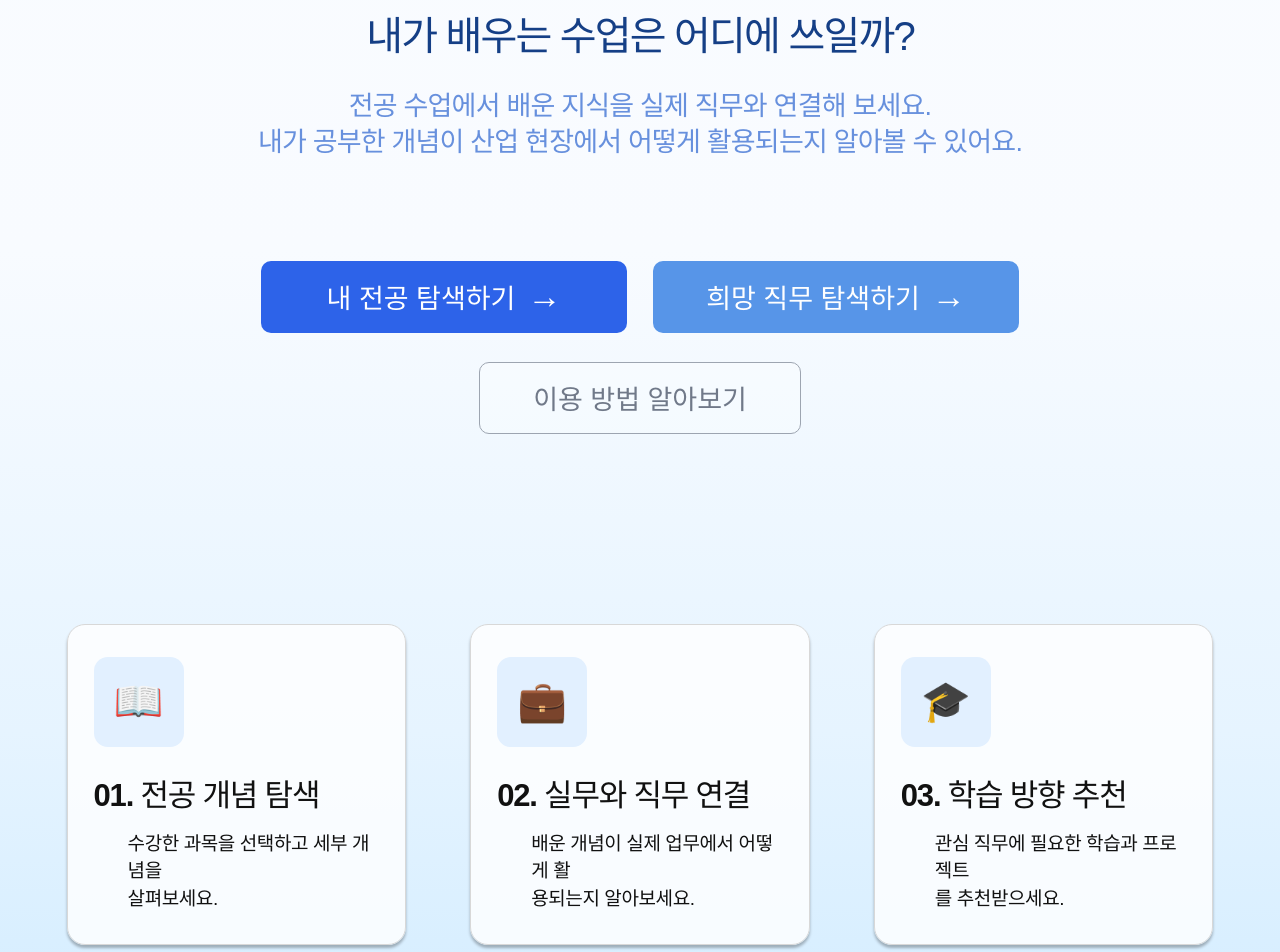
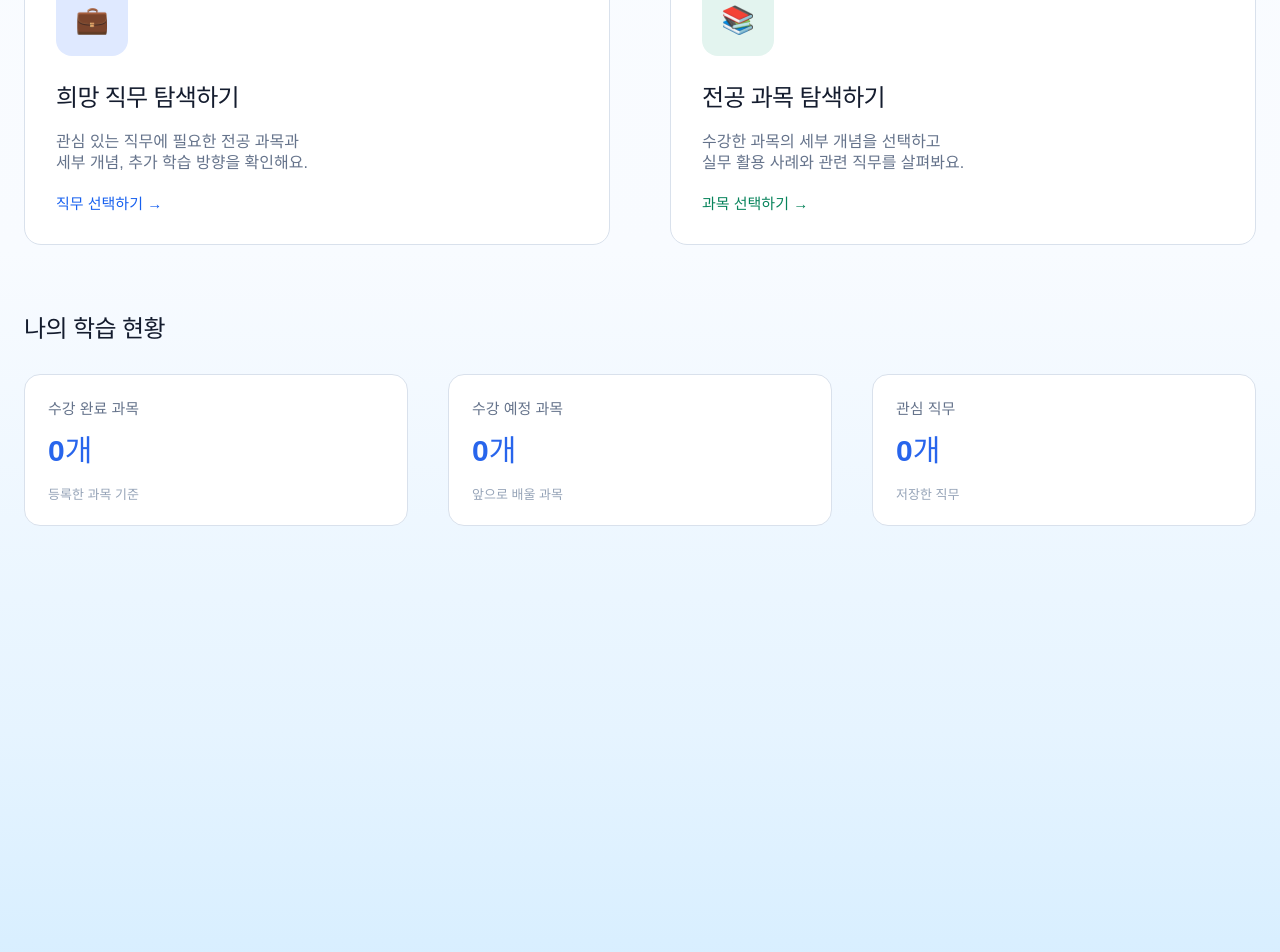
Before and after one commit to gukmiseung/Class2Career, a React (Vite) app in the folder frontend/: page / in a window 1280 px wide. Shown: the part 400-1352 px from the top of the page. Built offline with nearby package versions, Linux system fonts and the light colour scheme.

Commit message:
feat: open dashboard as initial screen

```diff
--- a/frontend/src/App.tsx
+++ b/frontend/src/App.tsx
@@ -11,12 +11,6 @@ import CourseAddPage from './CourseAddPage'
 import { getCourseConcepts } from './courseConcepts'
 import { courses } from './courses'
 import './App.css'
-
-const features = [
-  { icon: '📖', title: '01. 전공 개념 탐색', description: '수강한 과목을 선택하고 세부 개념을\n살펴보세요.' },
-  { icon: '💼', title: '02. 실무와 직무 연결', description: '배운 개념이 실제 업무에서 어떻게 활\n용되는지 알아보세요.' },
-  { icon: '🎓', title: '03. 학습 방향 추천', description: '관심 직무에 필요한 학습과 프로젝트\n를 추천받으세요.' },
-]
 
 function SiteHeader() {
   return (
@@ -104,7 +98,7 @@ function App() {
   }
 
   return (
-    <div className={`home-page${hash === '#dashboard' || hash === '#career' || hash.startsWith('#career-') || hash.startsWith('#roadmap-') ? ' dashboard-shell' : ''}`}>
+    <div className={`home-page${hash !== '#login' && hash !== '#signup' ? ' dashboard-shell' : ''}`}>
       <SiteHeader />
 
       {hash === '#login' ? (
@@ -120,38 +114,7 @@ function App() {
       ) : hash.startsWith('#roadmap-') ? (
         <RoadmapPage careerName={decodeURIComponent(hash.slice('#roadmap-'.length))} />
       ) : (
-      <main>
-      <section className="hero-section" id="top">
-        <div className="hero-copy">
-          <p className="eyebrow">전공지식과 미래를 연결하다</p>
-          <h1>Class2Career</h1>
-          <h2>내가 배우는 수업은 어디에 쓰일까?</h2>
-          <p className="intro">
-            전공 수업에서 배운 지식을 실제 직무와 연결해 보세요.<br />
-            내가 공부한 개념이 산업 현장에서 어떻게 활용되는지 알아볼 수 있어요.
-          </p>
-          <div className="hero-actions">
-            <div className="primary-actions">
-              <a className="button button-primary" href="#explore">내 전공 탐색하기 <span aria-hidden="true">→</span></a>
-              <a className="button button-job" href="#career">희망 직무 탐색하기 <span aria-hidden="true">→</span></a>
-            </div>
-            <a className="button button-secondary" href="#features">이용 방법 알아보기</a>
-          </div>
-        </div>
-      </section>
-
-      <section className="features-section" id="features" aria-label="서비스 이용 방법">
-        <div className="feature-grid">
-          {features.map((feature) => (
-            <article className="feature-card" key={feature.title}>
-              <div className="feature-icon" aria-hidden="true">{feature.icon}</div>
-              <h3>{feature.title}</h3>
-              <p>{feature.description}</p>
-            </article>
-          ))}
-        </div>
-      </section>
-      </main>
+        <DashboardPage />
       )}
     </div>
   )
```
